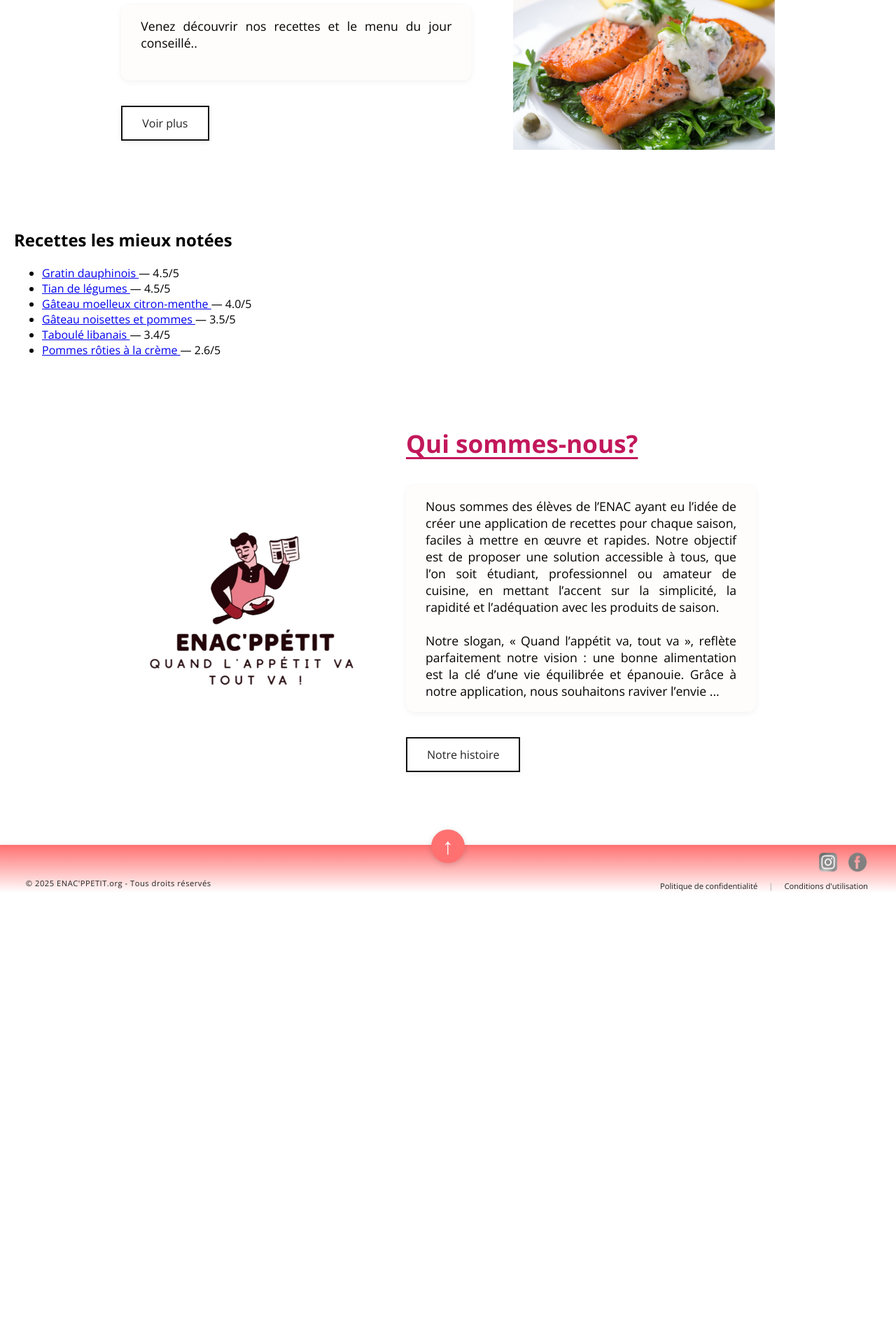
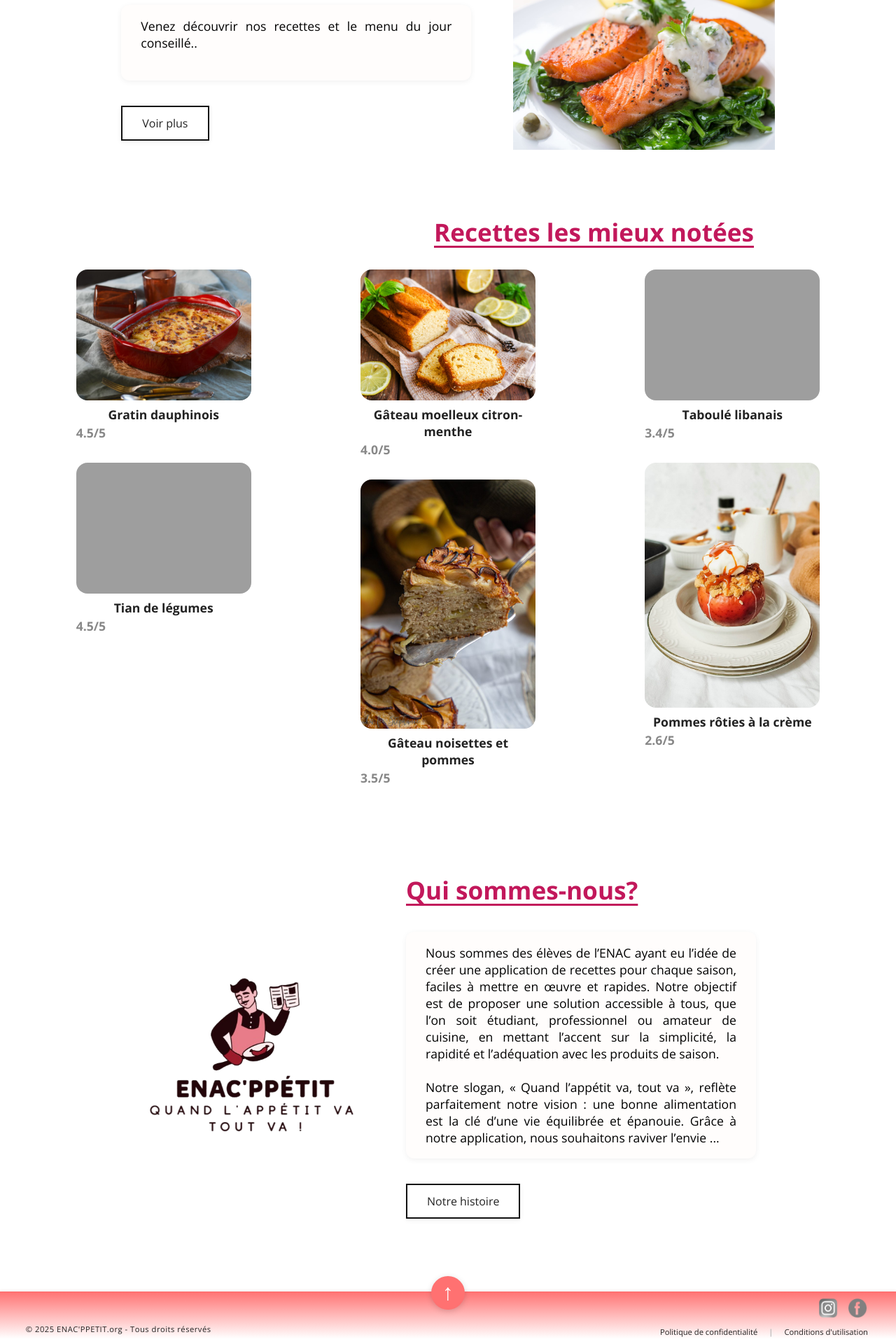
Before and after one commit to justinetsd/PROJET, a Flask app: page / in a window 1280 px wide. Shown: the part 783-2703 px from the top of the page at 70% size. Before the commit the page ends 2056 px from the top, so only its background shows below. Run offline with Flask 3, Linux system fonts and the light colour scheme; data comes from the database, SQL or seed files in the repository; grey boxes are pictures that could not be loaded.

Commit message:
modif recette mieux noté

```diff
--- a/app.py
+++ b/app.py
@@ -25,7 +25,7 @@ def get_recipes():
     conn.close()
     return recipes
 
-def get_best_rated_recipes(limit=20):
+def get_best_rated_recipes(limit=5):
     conn = sqlite3.connect('BDD.db')
     conn.row_factory = sqlite3.Row
     recettes = conn.execute("""
--- a/static/style.css
+++ b/static/style.css
@@ -899,3 +899,23 @@ h2[id] {
     background: #fff;
     color: #c2185b !important;
 }
+
+.lien-best-recette {
+    color: #222 !important; /* noir */
+    text-decoration: none !important;
+    transition: color 0.2s;
+    font-weight: bold;
+}
+.lien-best-recette:hover {
+    color: #c2185b !important; /* rose */
+    text-decoration: underline;
+}
+.note-recette {
+    color: #888;
+    font-size: 1em;
+    margin-top: 2px;
+    text-align: left;
+}
+.titre-marge-gauche {
+    margin-left: 600px;
+}
--- a/templates/accueil.html
+++ b/templates/accueil.html
@@ -17,7 +17,7 @@
 
 <div class="bloc-recettes-avec-image">
     <div class="bloc-texte-recettes">
-        <h1 class="titre-section centre-titre">Nos recettes</h1>
+        <h1 class="titre-section centre-titre ">Nos recettes</h1>
         <div class="encadre-apropos">
             Venez découvrir nos recettes et le menu du jour conseillé..<br><br>
         </div>
@@ -31,20 +31,33 @@
 </div>
 
 <br>
-<h2>Recettes les mieux notées</h2>
+<h1 class="titre-section centre-titre titre-marge-gauche">Recettes les mieux notées</h1>
 {% if best_recipes %}
-    <ul>
+<div class="recettes-grid">
     {% for recette in best_recipes %}
-        <li>
-            <a href="{{ url_for('recette', recette_id=recette['Recette_id']) }}">
-                {{ recette['Title'] }}
-            </a>
-            — {{ '%.1f'|format(recette['moyenne']) }}/5
-        </li>
+        <div class="encadre-nom-recette">
+            {% if recette['image'] %}
+                <div class="photo-recette">
+                    <a href="{{ url_for('recette', recette_id=recette['Recette_id']) }}">
+                        <img src="{{ url_for('static', filename=recette['image']) }}" alt="Image de {{ recette['Title'] }}">
+                    </a>
+                    <div class="titre-image-recette">
+                        <a href="{{ url_for('recette', recette_id=recette['Recette_id']) }}" class="lien-best-recette">
+                            {{ recette['Title'] }}
+                        </a>
+                        {% if recette['moyenne'] %}
+                            <div class="note-recette">
+                                {{ '%.1f'|format(recette['moyenne']) }}/5
+                            </div>
+                        {% endif %}
+                    </div>
+                </div>
+            {% endif %}
+        </div>
     {% endfor %}
-    </ul>
+</div>
 {% else %}
-    <p>Aucune recette notée pour le moment.</p>
+    <p style="text-align:center;margin-top:40px;">Aucune recette notée pour le moment.</p>
 {% endif %}
 <br>
 
```
